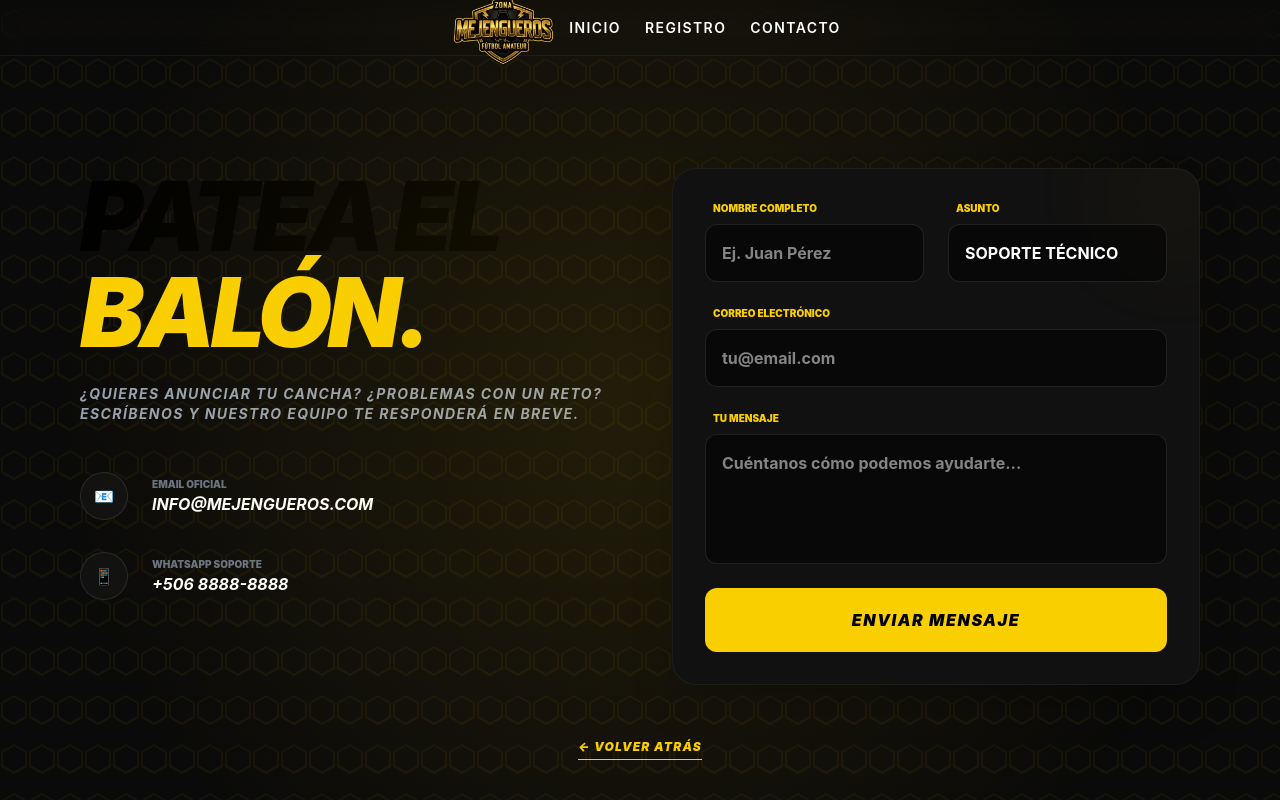
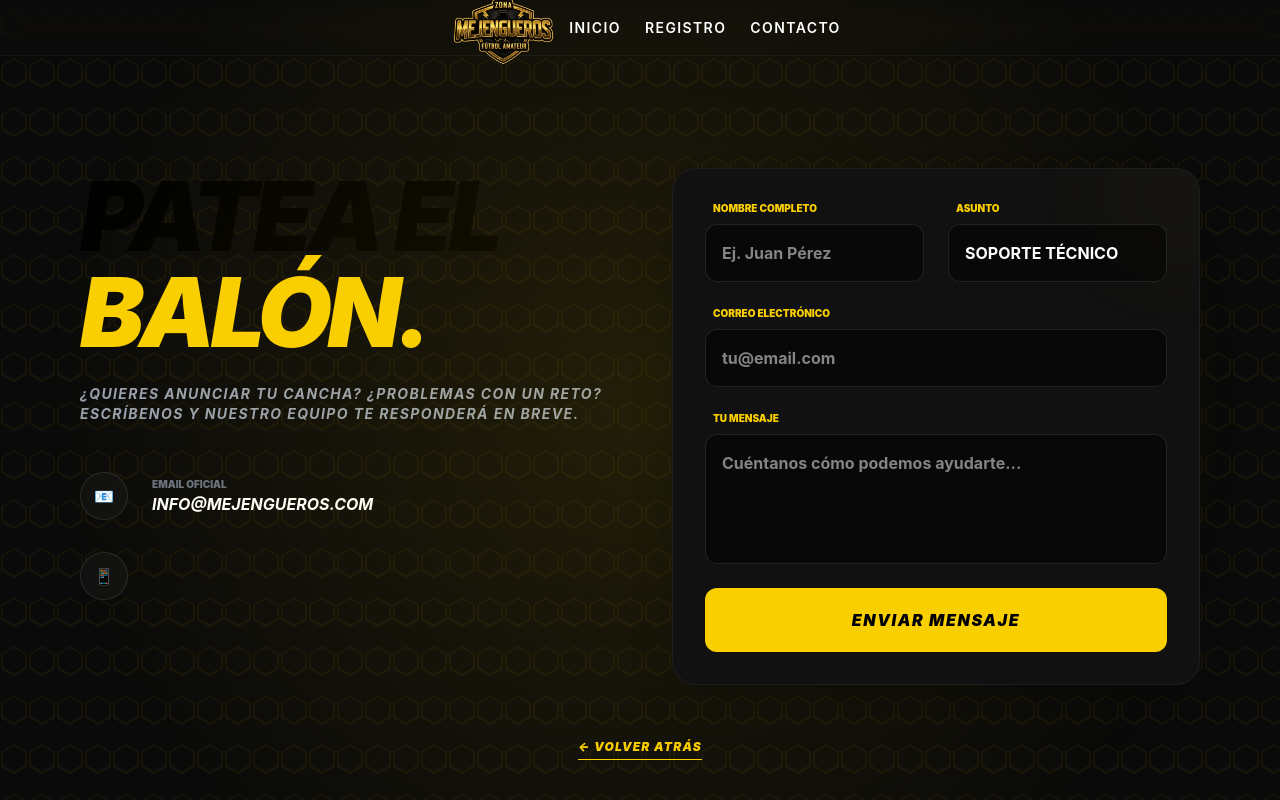
Before and after one commit to daac1987/zonamejengueros, a Next.js app: page /contacto in a window 1280 px wide. Shown: the top 800 px of the page. Built offline with nearby package versions, Linux system fonts and the light colour scheme.

Commit message:
correccion en formulario contacto

```diff
--- a/src/app/contacto/page.tsx
+++ b/src/app/contacto/page.tsx
@@ -63,10 +63,6 @@ export default function ContactoPage() {
             <div className="flex items-center gap-6 group">
               <div className="w-12 h-12 bg-[#111] border border-white/10 rounded-full flex items-center justify-center text-[#facf00] group-hover:bg-[#facf00] group-hover:text-black transition-all">
                 📱
-              </div>
-              <div>
-                <p className="text-[10px] font-black text-gray-500 uppercase">WhatsApp Soporte</p>
-                <p className="font-bold text-white uppercase italic">+506 8888-8888</p>
               </div>
             </div>
           </div>
```
Also changed, not shown: src/app/api/contact/route.ts (renamed from src/app/api/conctact/route.ts).
